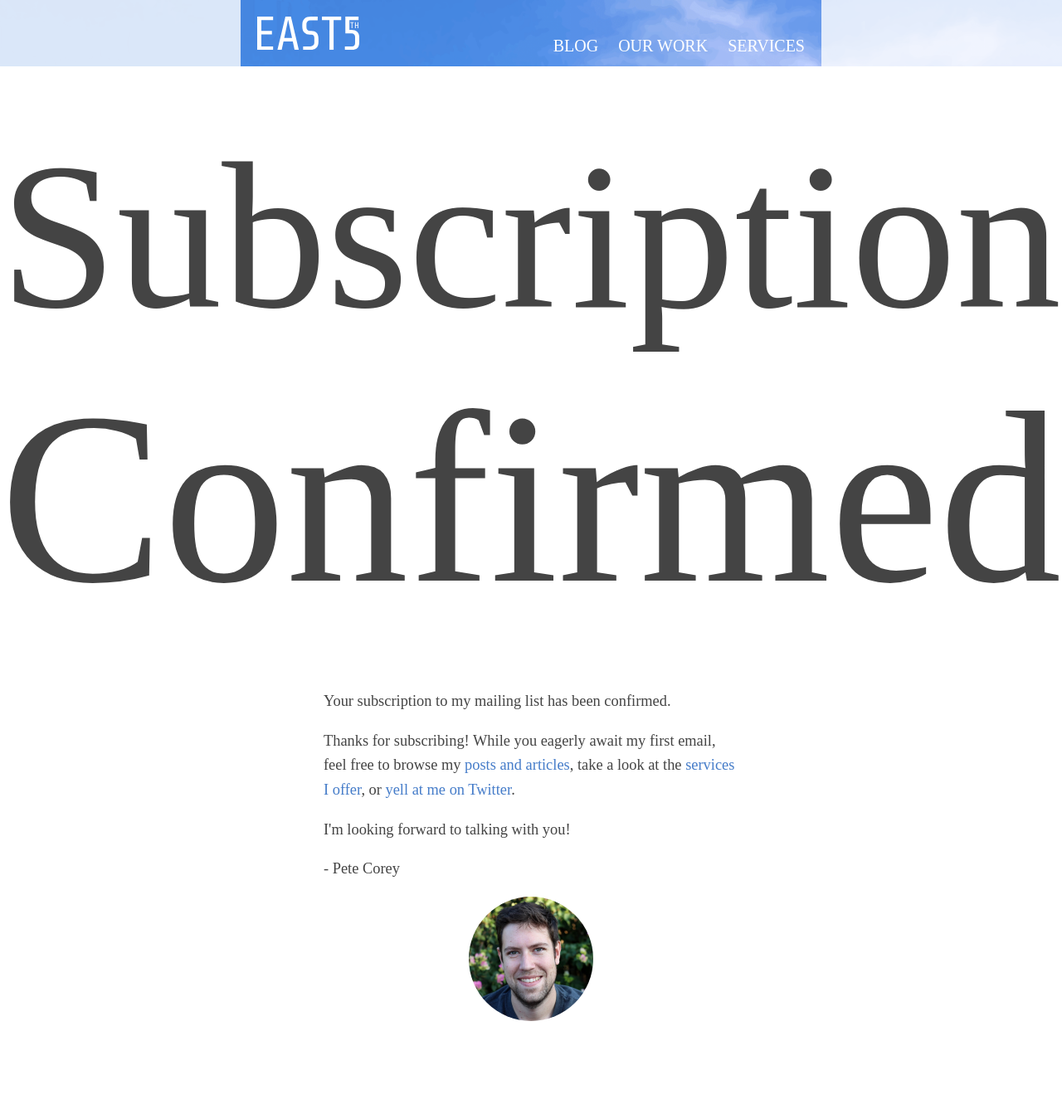
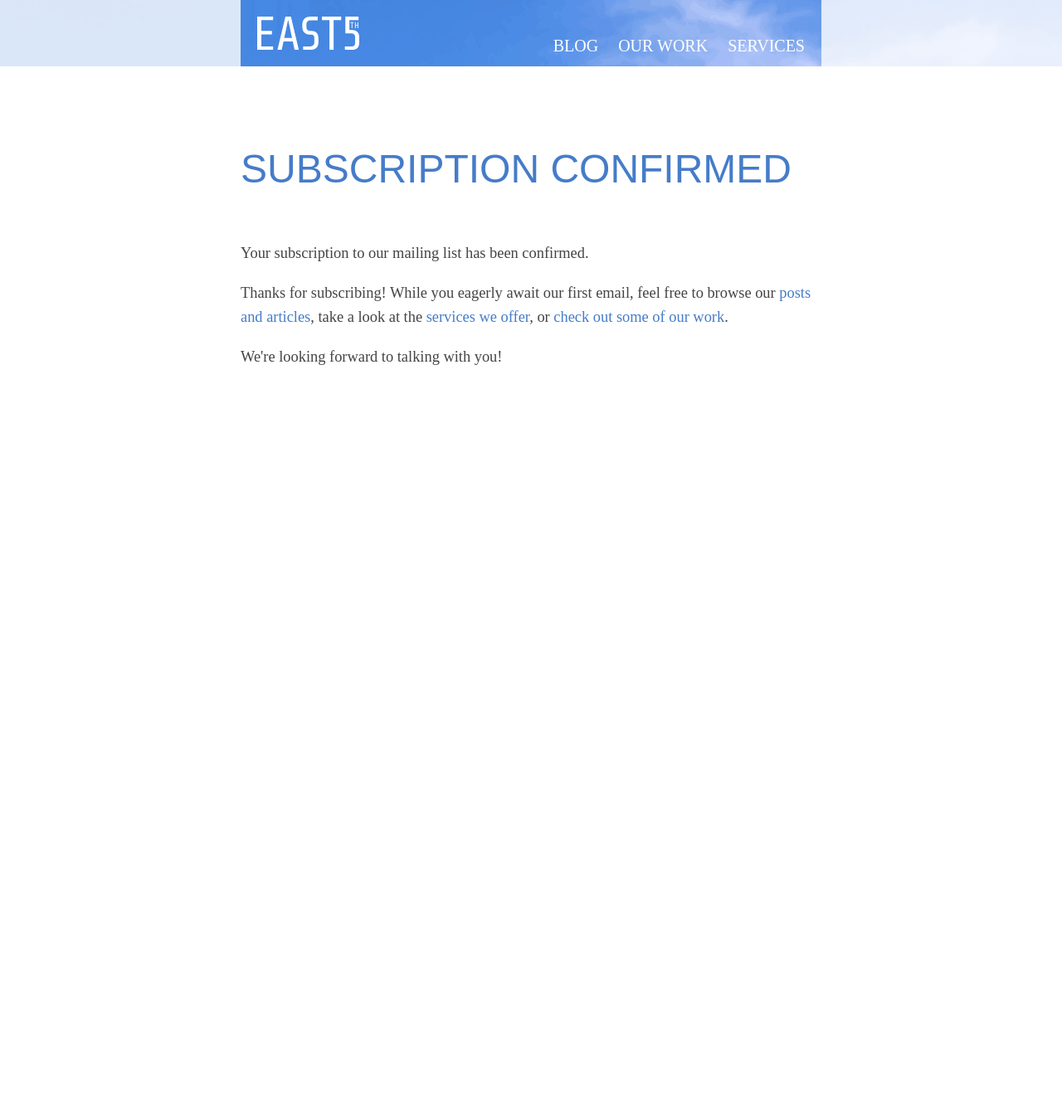
Before and after one commit to pcorey/pcorey.github.io, a Jekyll site: the page built from welcome.html, in a window 1280 px wide. Shown: the whole page at 83% size. Built offline with Jekyll 4.4.1, drawn with Linux system fonts in a browser that asks for light colours; nearby versions of some CDN libraries; after the commit the page ends 900 px from its top, so only the background shows below that.

Commit message:
Fixed welcome

```diff
--- a/welcome.html
+++ b/welcome.html
@@ -1,27 +1,21 @@
 ---
-layout: default
+layout: page
 hideFooter: true
 ---
 
-<div class="content">
-  <div class="post">
-    <div class="post-header">
-      <div class="bigtext">
-        <span>Subscription</span>
-        <span>Confirmed</span>
-      </div>
-    </div>
+<div class="welcome">
 
-    <div class="post-content" style="max-width: 500px; margin: 0 auto;">
-      <p>Your subscription to my mailing list has been confirmed.</p>
+  <div class="margin">
+    <header class="post-header">
+      <h1>Subscription Confirmed</h1>
+    </header>
 
-      <p>Thanks for subscribing! While you eagerly await my first email, feel free to browse my <a href="/">posts and articles</a>, take a look at the <a href="http://east5th.co">services I offer</a>, or <a href="https://twitter.com/petecorey">yell at me on Twitter</a>.</p>
+      <p>Your subscription to our mailing list has been confirmed.</p>
 
-      <p>I'm looking forward to talking with you!</p>
+      <p>Thanks for subscribing! While you eagerly await our first email, feel free to browse our <a href="/blog">posts and articles</a>, take a look at the <a href="/services">services we offer</a>, or <a href="/our-work">check out some of our work</a>.</p>
 
-      <p>- Pete Corey</p>
+      <p>We're looking forward to talking with you!</p>
 
-      <p style="text-align:center;"><img src="/img/portrait-150x150.png" style="border-radius: 150px;"></p>
-    </div>
   </div>
+
 </div>
```
